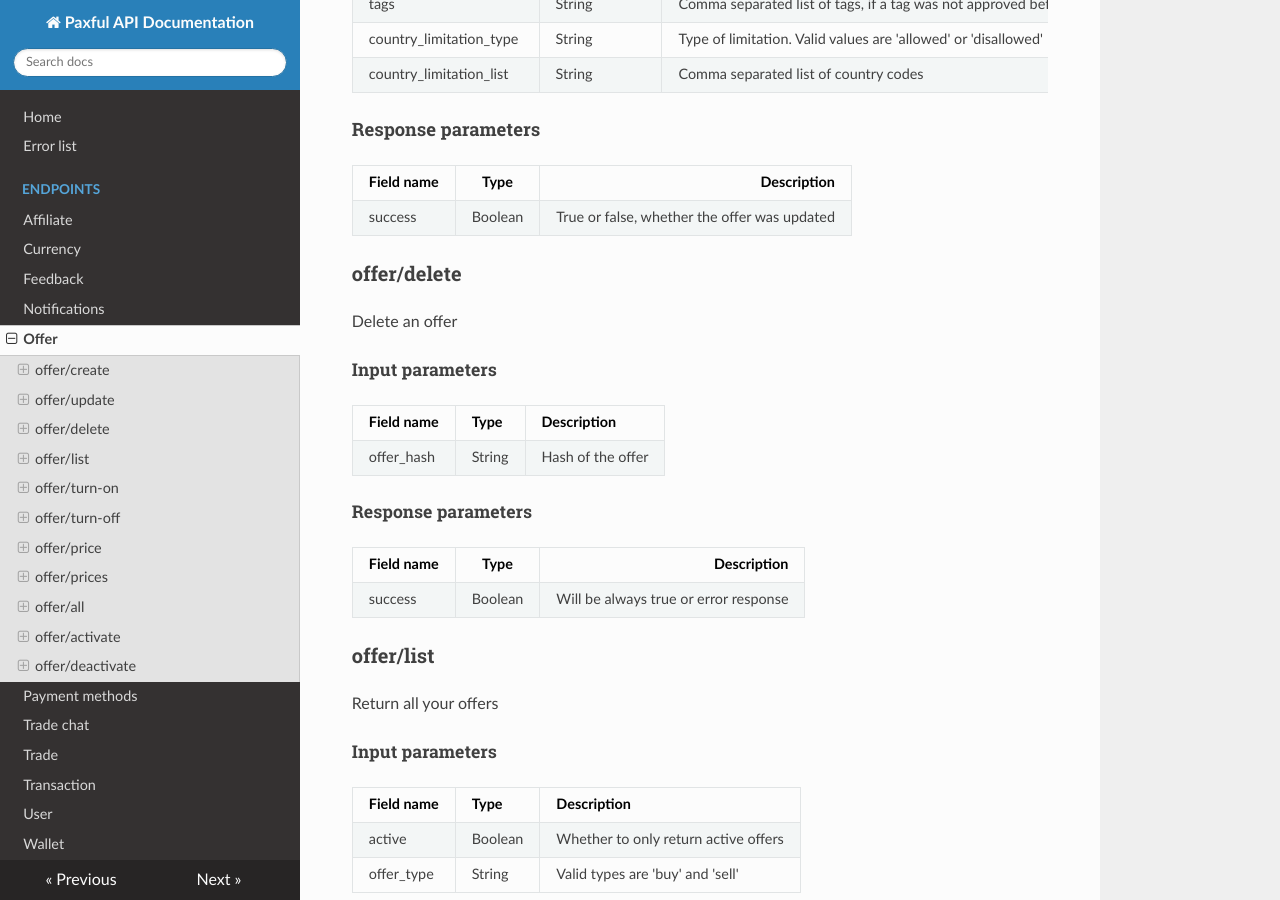
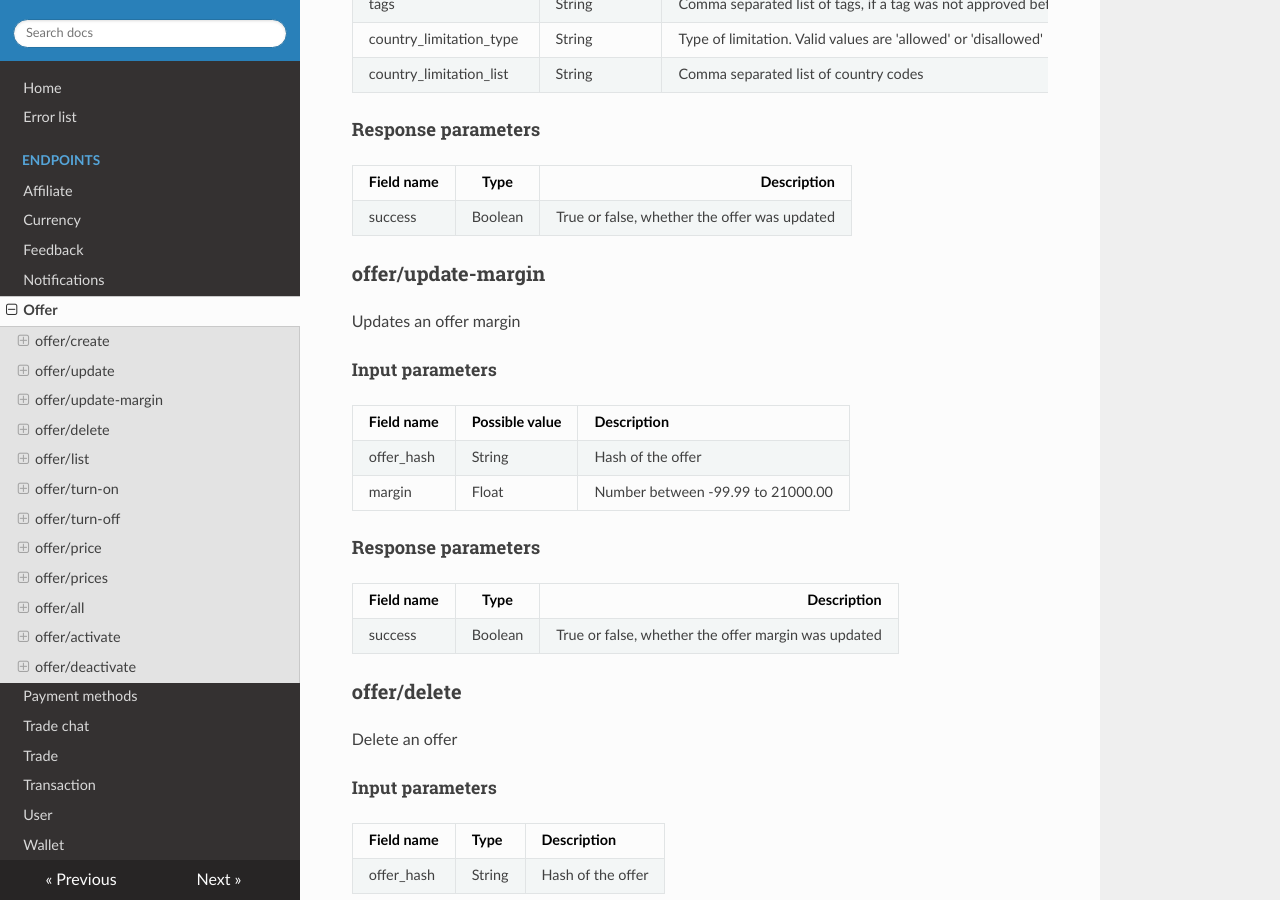
Before and after one commit to paxful/api-docs, an MkDocs documentation site: the page built from docs/endpoints/offer.md, in a window 1280 px wide and 900 px high, scrolled down 1955 px. Built offline with MkDocs 1.6.1, drawn with Linux system fonts in a browser that asks for light colours; nearby versions of some CDN libraries.

Commit message:
CHANGE: add docs for offer/update-margin endpoint

```diff
--- a/docs/endpoints/offer.md
+++ b/docs/endpoints/offer.md
@@ -68,6 +68,23 @@ Updates an offer
 | Field name    | Type          | Description                                            |
 | ------------- | :------------:| ------------------------------------------------------:|
 | success       | Boolean       | True or false, whether the offer was updated           |
+
+### offer/update-margin
+
+Updates an offer margin
+
+##### Input parameters
+
+| Field name             | Possible value          | Description       |
+| ---------------------- | ----------------------- | ----------------- |
+| offer_hash             | String                  | Hash of the offer |
+| margin                 | Float                   | Number between -99.99 to 21000.00 |
+
+#### Response parameters
+
+| Field name    | Type          | Description                                            |
+| ------------- | :------------:| ------------------------------------------------------:|
+| success       | Boolean       | True or false, whether the offer margin was updated    |
 
 ### offer/delete
 
```
